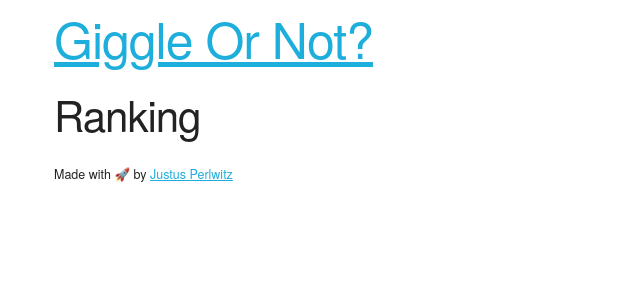
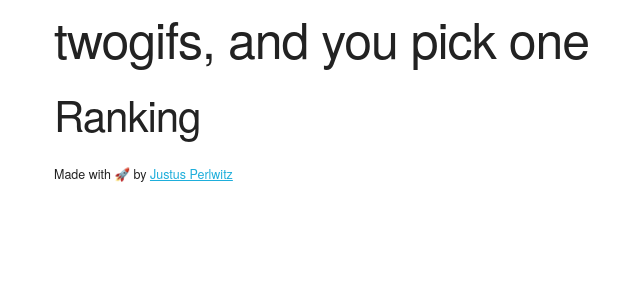
Before and after one commit to justuswilhelm/giggleornot, a Flask app: template templates/index.html in a window 1280 px wide. Shown: the top 300 px of the page, without its empty margins (106-746 px from the left). Run offline with Flask 2, Linux system fonts and the light colour scheme; the template is opened without the code that fills it, so the values that code supplies are empty; some libraries are stand-ins or nearby versions.

Commit message:
MOD: Add new title

```diff
--- a/templates/site_base.html
+++ b/templates/site_base.html
@@ -6,17 +6,15 @@
           href="{{ url_for('static', filename='site_base.css') }}">
     <link rel="stylesheet"
           href="https://cdnjs.cloudflare.com/ajax/libs/skeleton/2.0.4/skeleton.min.css">
-    <title>Giggle Or Not</title>
+    <title>twogifs</title>
     <meta name="viewport" content="width=device-width, initial-scale=1">
     <script src="//cdn.optimizely.com/js/{{ config.OPTIMIZELY_KEY }}.js"></script>
   </head>
   <body>
     <div class="container">
-      <a href="/">
-        <h1>
-          Giggle Or Not?
-        </h1>
-      </a>
+      <h1>
+        twogifs, and you pick one
+      </h1>
       {% include "_flash.html" %}
       {% block content %}{% endblock content %}
       <footer>
```
